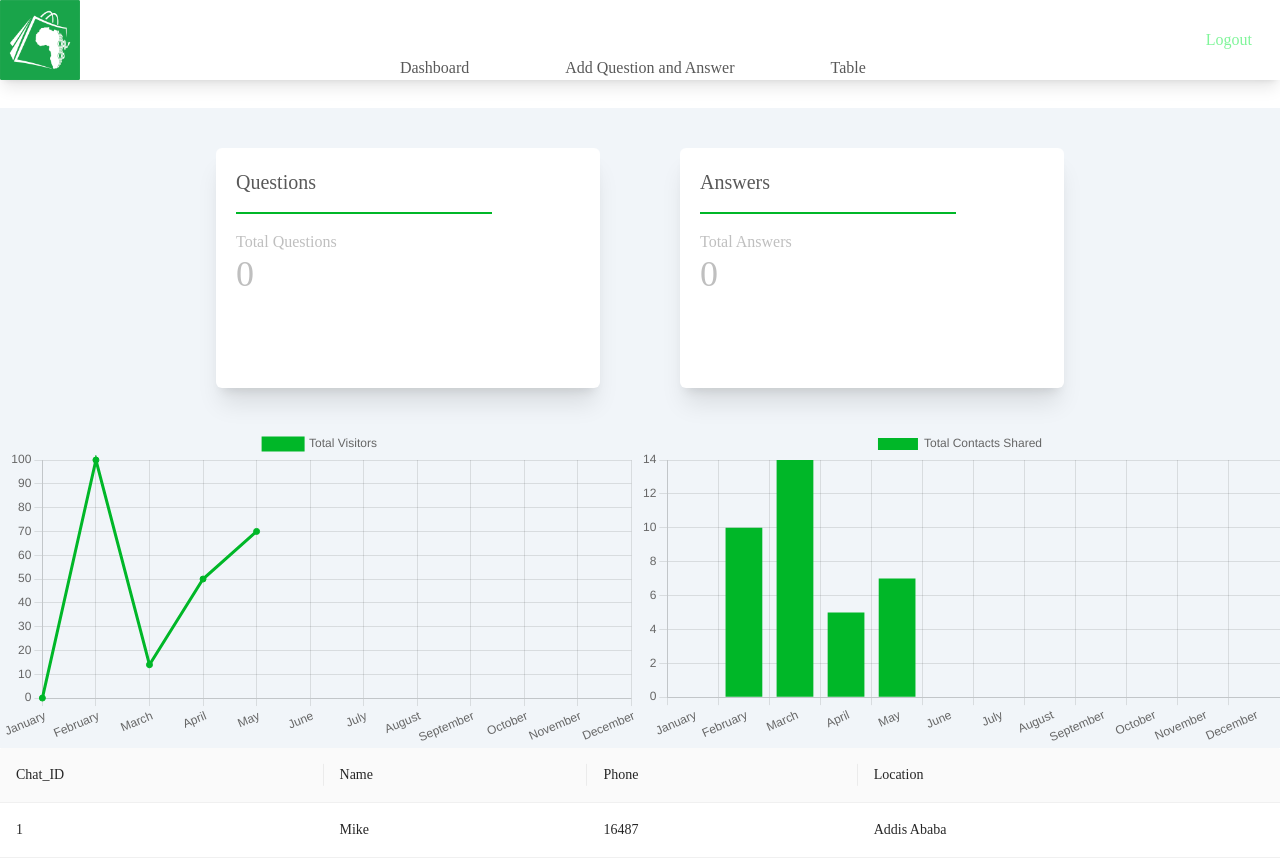
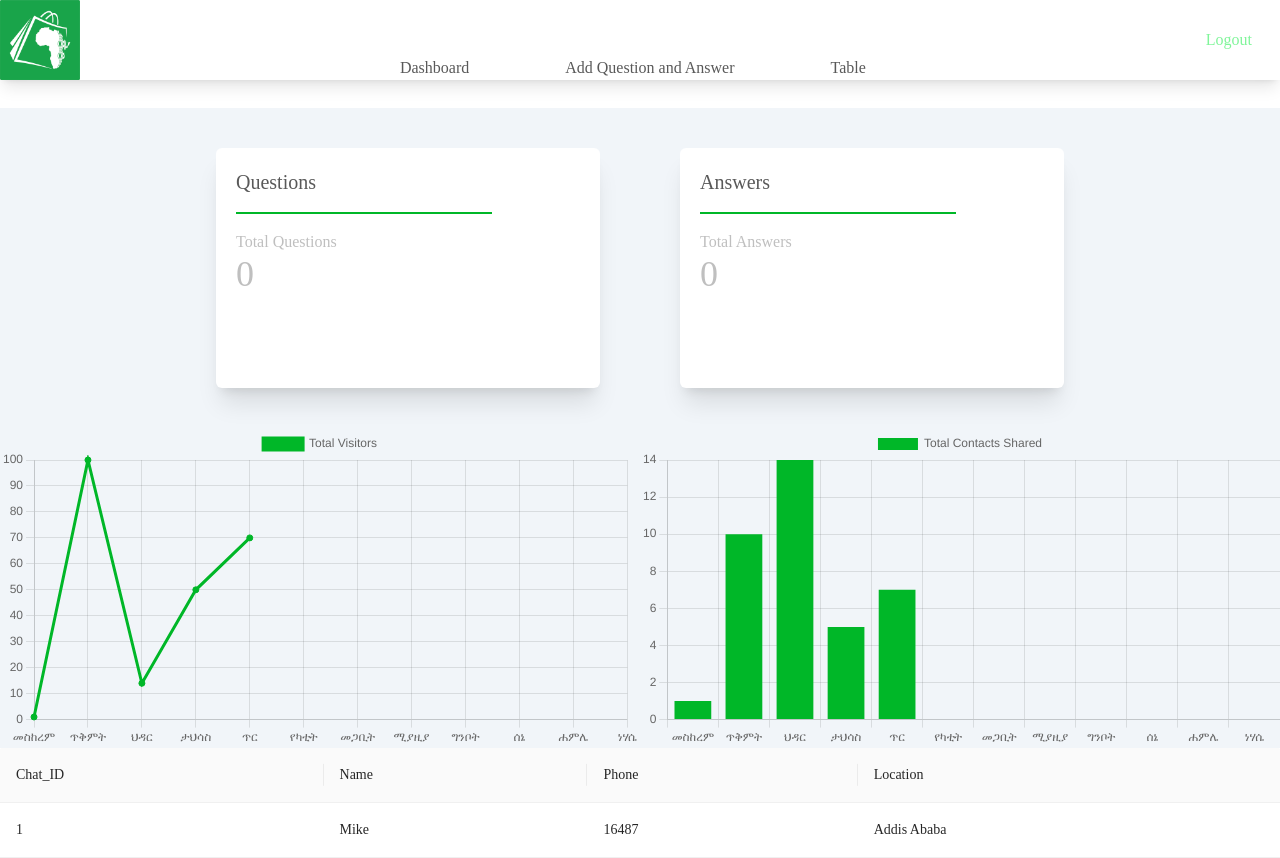
Before and after one commit to BaslielBedewi/ashewaquestion, a React (Create React App) app: page /dashboard in a window 1280 px wide. Built offline with nearby package versions, Linux system fonts and the light colour scheme.

Commit message:
Update Dashboard.jsx

```diff
--- a/src/components/Dashboard.jsx
+++ b/src/components/Dashboard.jsx
@@ -23,13 +23,13 @@ ChartJS.register(
     Tooltip,
     Legend
 );
-const labels = ['January', 'February', 'March', 'April', 'May', 'June', 'July', 'August', 'September', 'October', 'November', 'December'];
+const labels = ['መስከረም', 'ጥቅምት', 'ህዳር', 'ታህሳስ', 'ጥር', 'የካቲት', 'መጋቢት', 'ሚያዚያ', 'ግንቦት', 'ሰኔ', 'ሐምሌ', 'ነሃሴ'];
 const data_totalVisitors = {
     labels,
     datasets: [
         {
             label: 'Total Visitors',
-            data: [0, 100, 14, 50, 70],
+            data: [1, 100, 14, 50, 70],
             borderColor: '#00B728',
             backgroundColor: '#00B728',
         },
@@ -40,7 +40,7 @@ const data_totalContacts = {
     datasets: [
         {
             label: 'Total Contacts Shared',
-            data: [0, 10, 14, 5, 7],
+            data: [1, 10, 14, 5, 7],
             borderColor: '#00B728',
             backgroundColor: '#00B728',
         },
```
